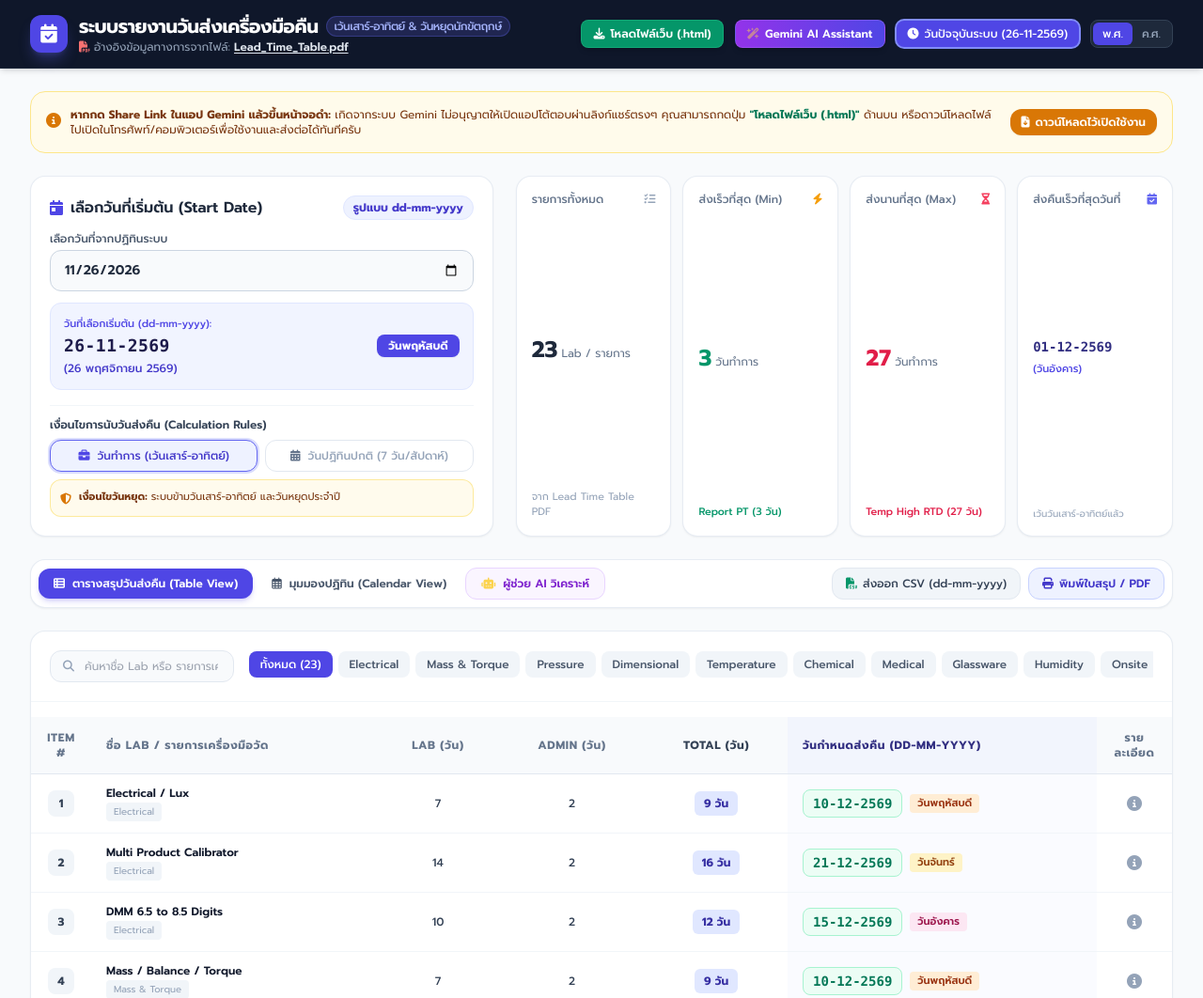
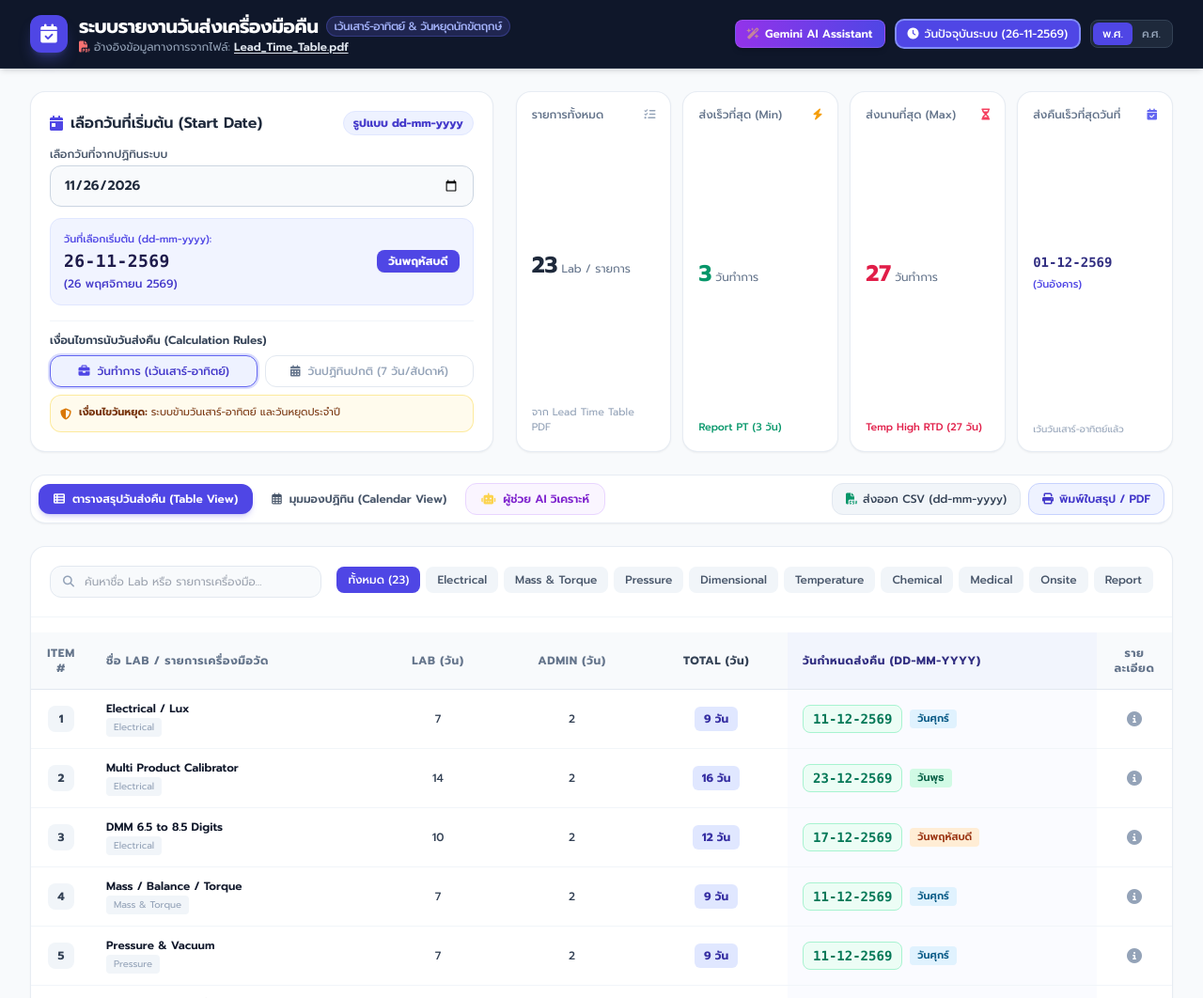
Before and after one commit to bossinthasen-hub/Leadtime, a plain HTML site: page index.html in a window 1280 px wide. Shown: the top 1062 px of the page at 94% size. Drawn offline with nearby package versions, Linux system fonts and the light colour scheme.

Commit message:
Update 2570

```diff
--- a/index.html
+++ b/index.html
@@ -96,13 +96,6 @@
 
                 <!-- Global Quick Action Controls -->
                 <div class="flex flex-wrap items-center gap-2 sm:gap-3">
-                    <!-- Added App Download Button -->
-                    <button @click="downloadAppHtml"
-                            class="px-3 py-1.5 text-xs font-semibold rounded-lg bg-emerald-600 hover:bg-emerald-500 text-white shadow-md transition-all flex items-center gap-1.5 border border-emerald-400/30">
-                        <i class="fa-solid fa-download"></i>
-                        <span>โหลดไฟล์เว็บ (.html)</span>
-                    </button>
-
                     <button @click="showApiKeyModal = true"
                             class="px-3 py-1.5 text-xs font-semibold rounded-lg bg-gradient-to-r from-purple-600 to-indigo-600 text-white shadow-md hover:from-purple-500 hover:to-indigo-500 transition-all flex items-center gap-1.5 border border-purple-400/30">
                         <i class="fa-solid fa-wand-magic-sparkles text-amber-300 animate-pulse"></i>
@@ -132,21 +125,6 @@
 
         <!-- Main Application Container -->
         <main class="max-w-7xl mx-auto w-full px-4 sm:px-6 lg:px-8 py-6 flex-grow space-y-6">
-
-            <!-- Banner Explaining Share Fix -->
-            <div class="bg-amber-50 border border-amber-200 rounded-2xl p-4 flex flex-col sm:flex-row items-start sm:items-center justify-between gap-3 text-xs text-amber-900 no-print">
-                <div class="flex items-start gap-2.5">
-                    <i class="fa-solid fa-circle-info text-amber-600 text-base mt-0.5"></i>
-                    <div>
-                        <strong class="font-bold">หากกด Share Link ในแอป Gemini แล้วขึ้นหน้าจอดำ:</strong>
-                        เกิดจากระบบ Gemini ไม่อนุญาตให้เปิดแอปโต้ตอบผ่านลิงก์แชร์ตรงๆ คุณสามารถกดปุ่ม <span class="font-bold text-emerald-700">"โหลดไฟล์เว็บ (.html)"</span> ด้านบน หรือดาวน์โหลดไฟล์ไปเปิดในโทรศัพท์/คอมพิวเตอร์เพื่อใช้งานและส่งต่อได้ทันทีครับ
-                    </div>
-                </div>
-                <button @click="downloadAppHtml" class="whitespace-nowrap px-3 py-1.5 bg-amber-600 hover:bg-amber-700 text-white font-semibold rounded-xl transition-all flex items-center gap-1.5 shadow-sm">
-                    <i class="fa-solid fa-file-arrow-down"></i>
-                    ดาวน์โหลดไว้เปิดใช้งาน
-                </button>
-            </div>
 
             <!-- Controls & Top Info Bar -->
             <div class="grid grid-cols-1 lg:grid-cols-12 gap-6 no-print">
@@ -729,8 +707,8 @@
                     { itemNo: "13", lab: "Chemical", labDays: 5, adminDays: 2, totalDays: 7, category: "Chemical" },
                     { itemNo: "14", lab: "Medical Device **", labDays: 5, adminDays: 2, totalDays: 7, category: "Medical" },
                     { itemNo: "14", lab: "Medical Device Analyzer **", labDays: 19, adminDays: 2, totalDays: 21, category: "Medical" },
-                    { itemNo: "15", lab: "Glassware *", labDays: 7, adminDays: 2, totalDays: 9, category: "Glassware" },
-                    { itemNo: "16", lab: "Humidity", labDays: 7, adminDays: 2, totalDays: 9, category: "Humidity" },
+                    { itemNo: "15", lab: "Glassware *", labDays: 7, adminDays: 2, totalDays: 9, category: "Chemical" },
+                    { itemNo: "16", lab: "Humidity", labDays: 7, adminDays: 2, totalDays: 9, category: "Temperature" },
                     { itemNo: "17", lab: "Onsite", labDays: 7, adminDays: 2, totalDays: 9, category: "Onsite" },
                     { itemNo: "18", lab: "Onsite (สอบเทียบ Lab)", labDays: 12, adminDays: 2, totalDays: 14, category: "Onsite" },
                     { itemNo: "19", lab: "Report PT", labDays: 2, adminDays: 1, totalDays: 3, category: "Report" }
@@ -738,21 +716,41 @@
 
                 // List of official public holidays
                 const publicHolidays = [
-                    { month: 1, day: 1, name: 'วันขึ้นปีใหม่' },
-                    { month: 1, day: 2, name: 'วันหยุดพิเศษ' },
-                    { month: 4, day: 6, name: 'วันจักรี' },
-                    { month: 4, day: 13, name: 'วันสงกรานต์' },
-                    { month: 4, day: 14, name: 'วันสงกรานต์' },
-                    { month: 4, day: 15, name: 'วันสงกรานต์' },
-                    { month: 5, day: 1, name: 'วันแรงงานแห่งชาติ' },
-                    { month: 5, day: 4, name: 'วันฉัตรมงคล' },
-                    { month: 6, day: 3, name: 'วันเฉลิมพระชนมพรรษา สมเด็จพระนางเจ้าสุทิดาฯ' },
-                    { month: 7, day: 28, name: 'วันเฉลิมพระชนมพรรษา พระบาทสมเด็จพระเจ้าอยู่หัว' },
-                    { month: 8, day: 12, name: 'วันแม่แห่งชาติ' },
-                    { month: 10, day: 13, name: 'วันนวมินทรมหาราช' },
-                    { month: 10, day: 23, name: 'วันปิยมหาราช' },
-                    { month: 12, day: 7, name: 'ชดเชยวันพ่อแห่งชาติ' },
-                    { month: 12, day: 31, name: 'วันสิ้นปี' }
+                    // พ.ศ. 2569 (2026)
+                    { year: 2026, month: 1, day: 1, name: 'วันขึ้นปีใหม่' },
+                    { year: 2026, month: 1, day: 2, name: 'วันหยุดพิเศษ' },
+                    { year: 2026, month: 4, day: 6, name: 'วันจักรี' },
+                    { year: 2026, month: 4, day: 13, name: 'วันสงกรานต์' },
+                    { year: 2026, month: 4, day: 14, name: 'วันสงกรานต์' },
+                    { year: 2026, month: 4, day: 15, name: 'วันสงกรานต์' },
+                    { year: 2026, month: 5, day: 1, name: 'วันแรงงานแห่งชาติ' },
+                    { year: 2026, month: 5, day: 4, name: 'วันฉัตรมงคล' },
+                    { year: 2026, month: 6, day: 3, name: 'วันเฉลิมพระชนมพรรษา สมเด็จพระนางเจ้าสุทิดาฯ' },
+                    { year: 2026, month: 7, day: 28, name: 'วันเฉลิมพระชนมพรรษา พระบาทสมเด็จพระเจ้าอยู่หัว' },
+                    { year: 2026, month: 8, day: 12, name: 'วันแม่แห่งชาติ' },
+                    { year: 2026, month: 10, day: 13, name: 'วันนวมินทรมหาราช' },
+                    { year: 2026, month: 10, day: 23, name: 'วันปิยมหาราช' },
+                    { year: 2026, month: 12, day: 7, name: 'ชดเชยวันพ่อแห่งชาติ' },
+                    { year: 2026, month: 12, day: 16, name: 'วันหยุดพิเศษ สสท' },
+                    { year: 2026, month: 12, day: 31, name: 'วันสิ้นปี' },
+
+                    // พ.ศ. 2570 (2027) ตามมติคณะกรรมการบริหารครั้งที่ 11/2569
+                    { year: 2027, month: 1, day: 1, name: 'วันขึ้นปีใหม่' },
+                    { year: 2027, month: 2, day: 22, name: 'ชดเชยวันมาฆบูชา' },
+                    { year: 2027, month: 4, day: 6, name: 'วันจักรี' },
+                    { year: 2027, month: 4, day: 13, name: 'วันสงกรานต์' },
+                    { year: 2027, month: 4, day: 14, name: 'วันสงกรานต์' },
+                    { year: 2027, month: 4, day: 15, name: 'วันสงกรานต์' },
+                    { year: 2027, month: 5, day: 3, name: 'ชดเชยวันแรงงานแห่งชาติ' },
+                    { year: 2027, month: 5, day: 4, name: 'วันฉัตรมงคล' },
+                    { year: 2027, month: 5, day: 20, name: 'วันวิสาขบูชา' },
+                    { year: 2027, month: 6, day: 3, name: 'วันเฉลิมพระชนมพรรษา สมเด็จพระนางเจ้าสุทิดาฯ' },
+                    { year: 7, day: 23, name: 'วันกิจกรรมกลางปี', isActivity: true },
+                    { year: 2027, month: 7, day: 28, name: 'วันเฉลิมพระชนมพรรษา พระบาทสมเด็จพระเจ้าอยู่หัว' },
+                    { year: 2027, month: 8, day: 12, name: 'วันแม่แห่งชาติ' },
+                    { year: 2027, month: 10, day: 13, name: 'วันนวมินทรมหาราช' },
+                    { year: 2027, month: 12, day: 10, name: 'วันรัฐธรรมนูญ' },
+                    { year: 2027, month: 12, day: 31, name: 'วันสิ้นปี' }
                 ];
 
                 const getHoliday = (dateObj) => {
@@ -850,7 +848,7 @@
 
                 const currentCalendarDate = ref(new Date());
 
-                const categories = ['Electrical', 'Mass & Torque', 'Pressure', 'Dimensional', 'Temperature', 'Chemical', 'Medical', 'Glassware', 'Humidity', 'Onsite', 'Report'];
+                const categories = ['Electrical', 'Mass & Torque', 'Pressure', 'Dimensional', 'Temperature', 'Chemical', 'Medical', 'Onsite', 'Report'];
                 const thaiMonthsFull = ['มกราคม', 'กุมภาพันธ์', 'มีนาคม', 'เมษายน', 'พฤษภาคม', 'มิถุนายน', 'กรกฎาคม', 'สิงหาคม', 'กันยายน', 'ตุลาคม', 'พฤศจิกายน', 'ธันวาคม'];
                 const weekDaysTh = ['อา', 'จ', 'อ', 'พ', 'พฤ', 'ศ', 'ส'];
                 const weekDaysFullTh = ['วันอาทิตย์', 'วันจันทร์', 'วันอังคาร', 'วันพุธ', 'วันพฤหัสบดี', 'วันศุกร์', 'วันเสาร์'];
@@ -1035,19 +1033,6 @@ ${tableContext}
                     document.body.removeChild(link);
                 };
 
-                // Function to download the complete HTML file directly
-                const downloadAppHtml = () => {
-                    const htmlContent = "<!DOCTYPE html>\n" + document.documentElement.outerHTML;
-                    const blob = new Blob([htmlContent], { type: 'text/html;charset=utf-8;' });
-                    const url = URL.createObjectURL(blob);
-                    const link = document.createElement("a");
-                    link.setAttribute("href", url);
-                    link.setAttribute("download", "Lead_Time_Calculator_App.html");
-                    document.body.appendChild(link);
-                    link.click();
-                    document.body.removeChild(link);
-                };
-
                 onMounted(() => {
                     currentCalendarDate.value = new Date(startDateStr.value);
                 });
@@ -1097,8 +1082,7 @@ ${tableContext}
                     showItemDetail,
                     openPrintModal,
                     triggerPrint,
-                    exportCSV,
-                    downloadAppHtml
+                    exportCSV
                 };
             }
         }).mount('#app');
```
